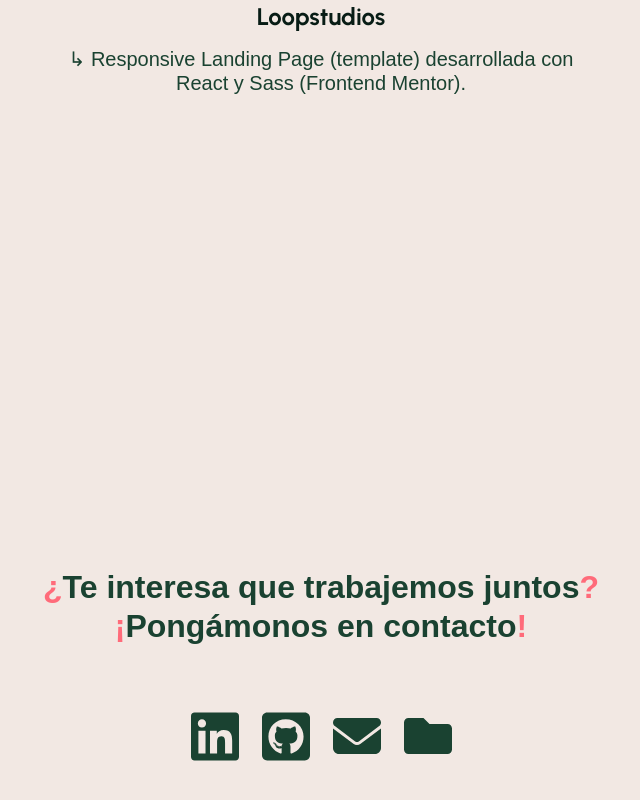
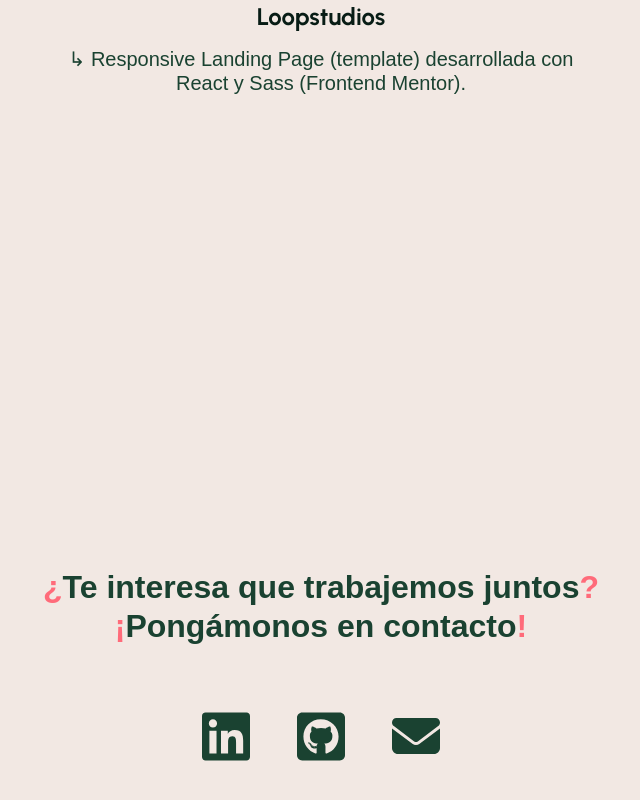
Before and after one commit to emquiroga/nextfolio, a Next.js app: page / in a window 1280 px wide. Shown: the part 2134-2934 px from the top of the page, without its empty margins (319-959 px from the left). Built offline with nearby package versions, Linux system fonts and the light colour scheme; a web font is replaced by a local one.

Commit message:
removed CV form list

```diff
--- a/components/Contact/List/index.tsx
+++ b/components/Contact/List/index.tsx
@@ -116,30 +116,6 @@ const ContactList = () => {
             </svg>
           </a>
         </li>
-        <li className={styles["list-item"]}>
-          <a
-            className={styles["list-link"]}
-            href="https://drive.google.com/file/d/16POk_AXtASMkPffgbcOuLtgwukVR1VAl/view"
-            rel="noreferrer"
-            target="_blank"
-            title="Curriculum Vitae"
-          >
-            <svg
-              aria-hidden="true"
-              data-icon="folder"
-              data-prefix="fas"
-              focusable="false"
-              role="img"
-              viewBox="0 0 512 512"
-              xmlns="http://www.w3.org/2000/svg"
-            >
-              <path
-                d="M464 128H272l-64-64H48C21.49 64 0 85.49 0 112v288c0 26.51 21.49 48 48 48h416c26.51 0 48-21.49 48-48V176c0-26.51-21.49-48-48-48z"
-                fill="currentColor"
-              />
-            </svg>
-          </a>
-        </li>
       </ul>
     </div>
   );
```
